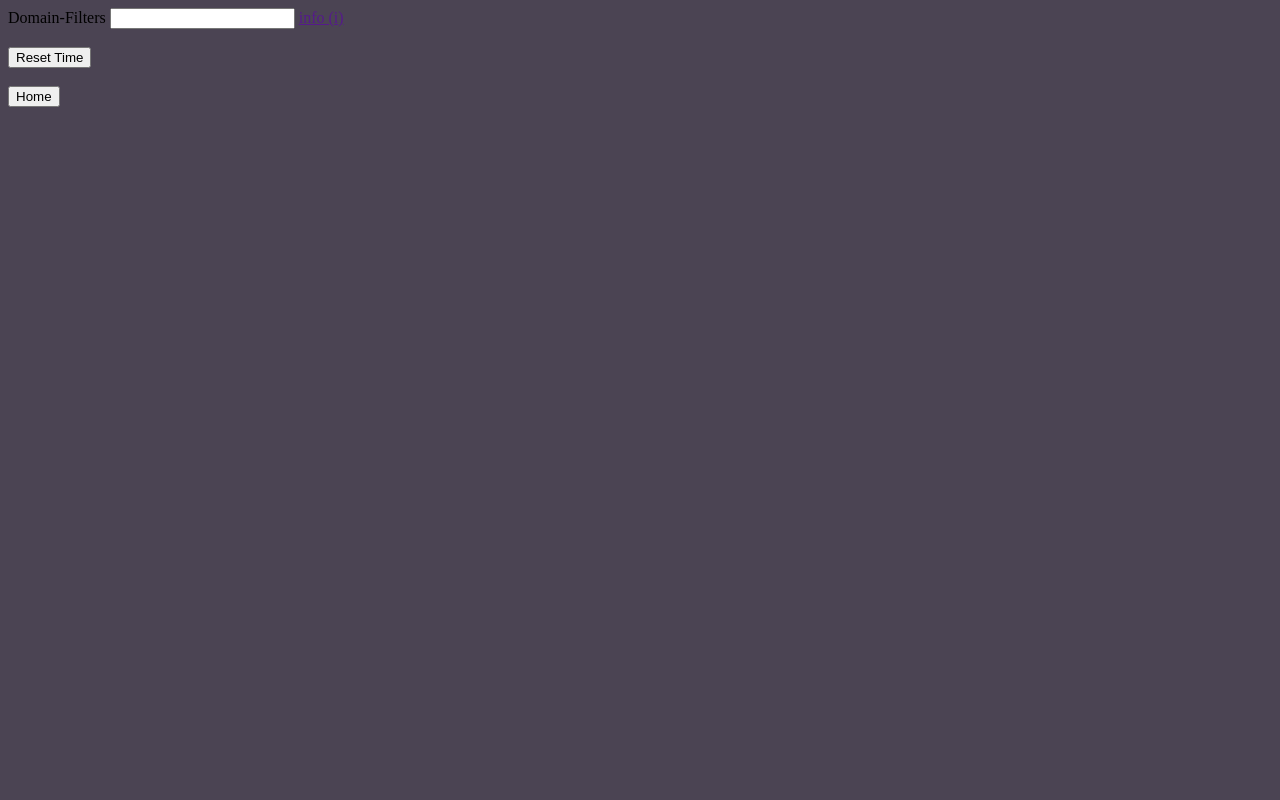
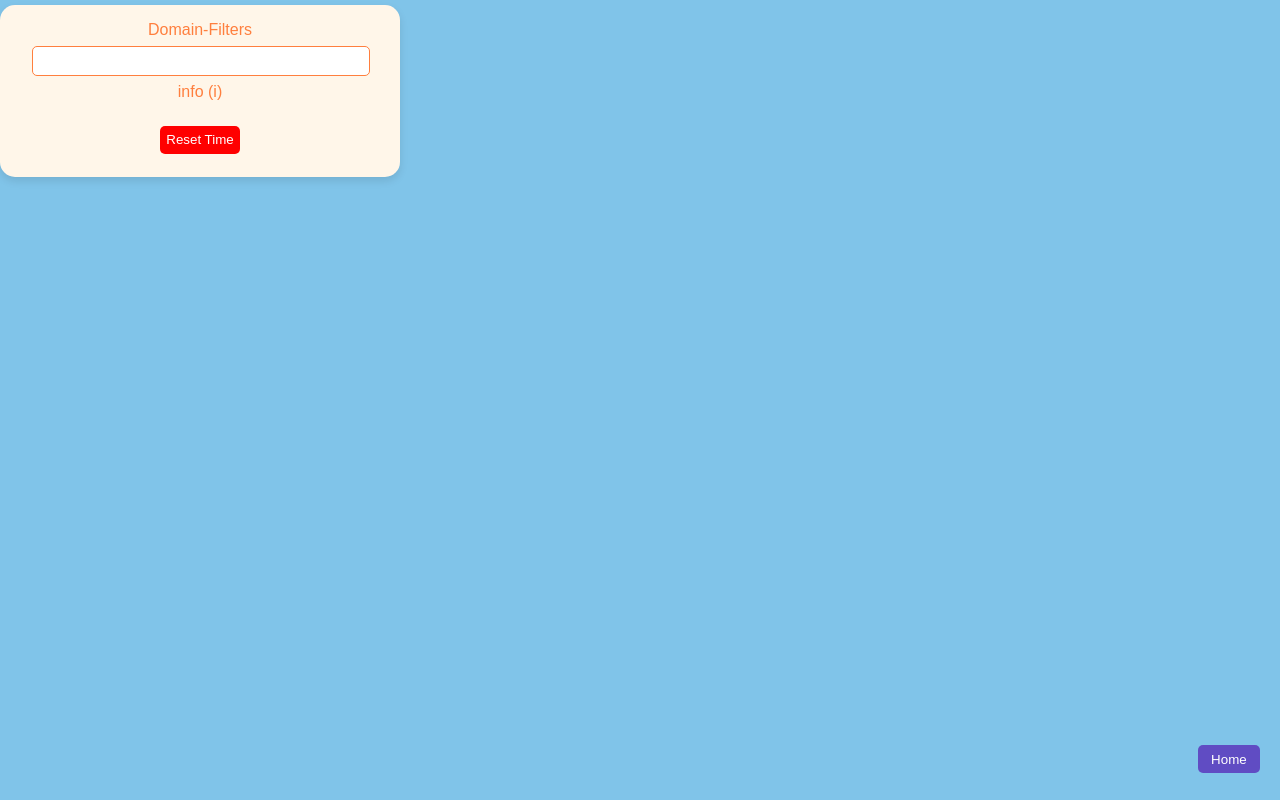
Before and after one commit to lukasbrm/WaitMate, a browser extension: page index.html in a window 1280 px wide. Both pictures are taken after a click on the button "Settings". Drawn offline with Linux system fonts and the light colour scheme.

Commit message:
new css styles

```diff
--- a/script/index.js
+++ b/script/index.js
@@ -62,7 +62,7 @@ domains.addEventListener("input", () =>
 // Event Listener for info button
 info.addEventListener("click", () =>
     {
-        alert("Write keywords into this field. \n Hostname contains one or more keywords -> time is added to counter. \n Hostname contains no keyword in the list -> loading time is ignored. \n If the field is empty, no filtering will take place.");
+        alert("Write keywords into this field. \n Hostname contains one or more keywords -> time is added to counter. \n Hostname contains no keyword in the list -> loading time is ignored. \n \n Please separate keywords by comma, i.e [github, localhost, google] \n If the field is empty, no filtering will take place. ");
     }
 );
 
@@ -70,7 +70,7 @@ info.addEventListener("click", () =>
 reset.addEventListener("click", () =>
     {
         chrome.storage.local.set({totalLoadTime: 0}, () => {});
-        reset.innerHTML = '<p style="color: red;">Time was reset!</p>';
+        reset.innerHTML = '<p style="color: red; background-color: white;">Time was reset!</p>';
     }
 );
 
--- a/style/index.css
+++ b/style/index.css
@@ -1,6 +1,84 @@
+/* Colors */
+:root {
+    --primary-color: #FF7F3E;
+    --secondary-color: #604CC3;
+    --background-color: #80C4E9;
+    --accent-color: #FFF6E9;
+}
+
+body {
+    background-color: var(--background-color);
+    font-family: Arial, sans-serif;
+    color: var(--primary-color);
+    margin: 0;
+    display: flex;
+    flex-direction: column;
+    align-items: center;
+    justify-content: center;
+    height: 100vh;
+}
+
+h1, h2, span {
+    margin: 0.5em 0;
+    text-align: center;
+}
+
+#reset {
+    background-color: red;
+}
+
+#home, #settings {
+    background-color: var(--accent-color);
+    border-radius: 15px;
+    padding: 1em 2em;
+    box-shadow: 0 4px 8px rgba(0, 0, 0, 0.1);
+    max-width: 90%;
+    text-align: center;
+}
+
+input[type="text"], button {
+    border-radius: 5px;
+    padding: 0.5em;
+    margin: 0.5em 0;
+}
+
+input[type="text"] {
+    border: 1px solid var(--primary-color);
+    width: calc(100% - 1em);
+    color: var(--primary-color);
+}
+
+button {
+    background-color: var(--primary-color);
+    color: white;
+    border: none;
+    cursor: pointer;
+    transition: background-color 0.3s;
+}
+
+button:hover {
+    background-color: var(--secondary-color);
+}
+
+a {
+    color: var(--primary-color);
+    text-decoration: none;
+    transition: text-decoration 0.3s;
+}
+
+a:hover {
+    text-decoration: underline;
+}
+
+#button {
+    background-color: var(--secondary-color);
+    position: fixed;
+    bottom: 20px;
+    right: 20px;
+    padding: 0.5em 1em;
+}
 body
 {
     width: 400px;
     height: 200px;
-    background-color: #4B4453;
 }
```
